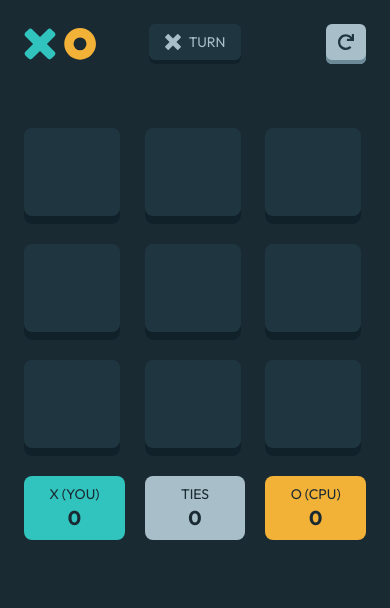
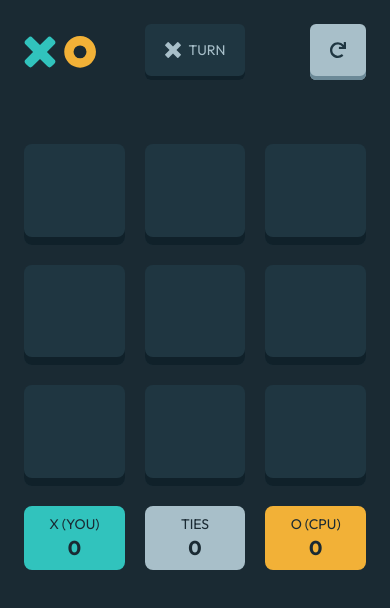
Before and after one commit to m4rk00s/tic-tac-toe, a React (Vite) app: page /game in a window 390 px wide. Shown: the top 608 px of the page. Built offline with nearby package versions, Linux system fonts and the light colour scheme.

Commit message:
update ui responsiveness

```diff
--- a/src/App.tsx
+++ b/src/App.tsx
@@ -8,7 +8,8 @@ export default function App(): JSX.Element {
   const [playerMark, setPlayerMark] = useState("X");
 
   return (
-    <div className="h-full bg-dark-navy flex flex-col items-center justify-center gap-8 px-6">
+    <div className="h-full bg-dark-navy flex items-center justify-center">
+      <div className="max-w-md flex-1 flex flex-col gap-8 px-6 items-center justify-center">
         <div className="flex gap-2">
           <IconLetterX className="h-8 w-8" />
           <IconLetterO className="h-8 w-8" />
@@ -69,5 +70,6 @@ export default function App(): JSX.Element {
           </button>
         </div>
       </div>
+    </div>
   );
 }
--- a/src/components/Result.tsx
+++ b/src/components/Result.tsx
@@ -17,19 +17,19 @@ export default function Result(props: Props): JSX.Element {
       header={
         props.winner !== undefined ? (
           <div className="flex flex-col items-center">
-            <div className="text-silver text-sm uppercase font-bold tracking-wider">
+            <div className="text-silver text-sm md:text-base uppercase font-bold tracking-wider">
               {props.winner === props.user ? "You won!" : "Oh no, you lost..."}
             </div>
 
-            <div className="mt-4 flex items-center justify-center text-2xl gap-2">
+            <div className="mt-4 flex items-center justify-center text-2xl md:text-4xl md:gap-6 gap-2">
               {props.winner === "O" ? (
-                <IconLetterO className="h-8 text-light-yellow" />
+                <IconLetterO className="h-8 md:h-16 text-light-yellow" />
               ) : (
                 <></>
               )}
 
               {props.winner === "X" ? (
-                <IconLetterX className="h-8 text-light-yellow" />
+                <IconLetterX className="h-8 md:h-16 text-light-yellow" />
               ) : (
                 <></>
               )}
--- a/src/routes/Game.tsx
+++ b/src/routes/Game.tsx
@@ -131,13 +131,11 @@ export default function Game(props: Props) {
         <></>
       )}
 
-      <div className="p-6 h-full bg-dark-navy">
-        <div className="flex items-center">
-          <div className="flex-1">
+      <div className="h-full bg-dark-navy flex md:items-center justify-center">
+        <div className="p-6 max-w-lg flex-1">
+          <div className="w-full grid grid-cols-tic-tac-toe gap-5 items-center justify-center">
             <IconLogo className="h-8" />
-          </div>
-          <div className="flex-1 text-center">
-            <div className="inline-block w-auto bg-semi-dark-navy h-10 px-4 uppercase text-silver rounded-md shadow-button-sm shadow-[#10212A]">
+            <div className="inline-block w-auto bg-semi-dark-navy h-14 px-4 uppercase text-silver rounded-md shadow-button-sm shadow-[#10212A]">
               <div className="text-sm flex items-center justify-center gap-2 h-full w-full pb-1">
                 {state.turn === "X" ? (
                   <IconLetterX className="h-4 text-silver" />
@@ -152,12 +150,10 @@ export default function Game(props: Props) {
                 <span>turn</span>
               </div>
             </div>
-          </div>
-          <div className="flex-1">
             <button
               type="button"
               title="restart"
-              className="ml-auto bg-silver h-10 w-10 flex items-center justify-center rounded-md shadow-button-sm shadow-[#6B8997]"
+              className="ml-auto bg-silver h-14 w-14 flex items-center justify-center rounded-md shadow-button-sm shadow-[#6B8997]"
               onClick={() => setVisibilityRestartModal(true)}
             >
               <div className="pb-1">
@@ -165,206 +161,36 @@ export default function Game(props: Props) {
               </div>
             </button>
           </div>
-        </div>
-        <div className="mt-16">
+          <div className="md:mt-5 mt-16">
             <div className="w-full grid grid-cols-tic-tac-toe gap-5">
+              {state.grid.map((cell, index) => {
+                return (
                   <button
+                    key={index}
                     type="button"
-              title="0"
-              disabled={state.grid[0] !== undefined}
-              onClick={(e) => dispatch({ type: "player-move", chosenTile: 0 })}
+                    title={`button ${index + 1}`}
+                    disabled={state.grid[index] !== undefined}
+                    onClick={(e) =>
+                      dispatch({ type: "player-move", chosenTile: index })
+                    }
                   >
-              <div className="w-24 h-24 flex items-center justify-center bg-semi-dark-navy rounded-lg shadow-button shadow-[#10212A]">
+                    <div className="aspect-square w-full flex items-center justify-center bg-semi-dark-navy rounded-lg shadow-button shadow-[#10212A]">
                       <div className="pb-2">
-                  {state.grid[0] === "X" ? (
-                    <IconLetterX className="h-10" />
+                        {state.grid[index] === "X" ? (
+                          <IconLetterX className="md:h-16 h-12" />
                         ) : (
                           <></>
                         )}
-                  {state.grid[0] === "O" ? (
-                    <IconLetterO className="h-10" />
+                        {state.grid[index] === "O" ? (
+                          <IconLetterO className="md:h-16 h-12" />
                         ) : (
                           <></>
                         )}
                       </div>
                     </div>
                   </button>
-
-            <button
-              type="button"
-              title="1"
-              disabled={state.grid[1] !== undefined}
-              onClick={(e) => dispatch({ type: "player-move", chosenTile: 1 })}
-            >
-              <div className="w-24 h-24 flex items-center justify-center bg-semi-dark-navy rounded-lg shadow-button shadow-[#10212A]">
-                <div className="pb-2">
-                  {state.grid[1] === "X" ? (
-                    <IconLetterX className="h-10" />
-                  ) : (
-                    <></>
-                  )}
-                  {state.grid[1] === "O" ? (
-                    <IconLetterO className="h-10" />
-                  ) : (
-                    <></>
-                  )}
-                </div>
-              </div>
-            </button>
-
-            <button
-              type="button"
-              title="2"
-              disabled={state.grid[2] !== undefined}
-              onClick={(e) => dispatch({ type: "player-move", chosenTile: 2 })}
-            >
-              <div className="w-24 h-24 flex items-center justify-center bg-semi-dark-navy rounded-lg shadow-button shadow-[#10212A]">
-                <div className="pb-2">
-                  {state.grid[2] === "X" ? (
-                    <IconLetterX className="h-10" />
-                  ) : (
-                    <></>
-                  )}
-                  {state.grid[2] === "O" ? (
-                    <IconLetterO className="h-10" />
-                  ) : (
-                    <></>
-                  )}
-                </div>
-              </div>
-            </button>
-
-            <button
-              type="button"
-              title="3"
-              disabled={state.grid[3] !== undefined}
-              onClick={(e) => dispatch({ type: "player-move", chosenTile: 3 })}
-            >
-              <div className="w-24 h-24 flex items-center justify-center bg-semi-dark-navy rounded-lg shadow-button shadow-[#10212A]">
-                <div className="pb-2">
-                  {state.grid[3] === "X" ? (
-                    <IconLetterX className="h-10" />
-                  ) : (
-                    <></>
-                  )}
-                  {state.grid[3] === "O" ? (
-                    <IconLetterO className="h-10" />
-                  ) : (
-                    <></>
-                  )}
-                </div>
-              </div>
-            </button>
-
-            <button
-              type="button"
-              title="4"
-              disabled={state.grid[4] !== undefined}
-              onClick={(e) => dispatch({ type: "player-move", chosenTile: 4 })}
-            >
-              <div className="w-24 h-24 flex items-center justify-center bg-semi-dark-navy rounded-lg shadow-button shadow-[#10212A]">
-                <div className="pb-2">
-                  {state.grid[4] === "X" ? (
-                    <IconLetterX className="h-10" />
-                  ) : (
-                    <></>
-                  )}
-                  {state.grid[4] === "O" ? (
-                    <IconLetterO className="h-10" />
-                  ) : (
-                    <></>
-                  )}
-                </div>
-              </div>
-            </button>
-
-            <button
-              type="button"
-              title="5"
-              disabled={state.grid[5] !== undefined}
-              onClick={(e) => dispatch({ type: "player-move", chosenTile: 5 })}
-            >
-              <div className="w-24 h-24 flex items-center justify-center bg-semi-dark-navy rounded-lg shadow-button shadow-[#10212A]">
-                <div className="pb-2">
-                  {state.grid[5] === "X" ? (
-                    <IconLetterX className="h-10" />
-                  ) : (
-                    <></>
-                  )}
-                  {state.grid[5] === "O" ? (
-                    <IconLetterO className="h-10" />
-                  ) : (
-                    <></>
-                  )}
-                </div>
-              </div>
-            </button>
-
-            <button
-              type="button"
-              title="6"
-              disabled={state.grid[6] !== undefined}
-              onClick={(e) => dispatch({ type: "player-move", chosenTile: 6 })}
-            >
-              <div className="w-24 h-24 flex items-center justify-center bg-semi-dark-navy rounded-lg shadow-button shadow-[#10212A]">
-                <div className="pb-2">
-                  {state.grid[6] === "X" ? (
-                    <IconLetterX className="h-10" />
-                  ) : (
-                    <></>
-                  )}
-                  {state.grid[6] === "O" ? (
-                    <IconLetterO className="h-10" />
-                  ) : (
-                    <></>
-                  )}
-                </div>
-              </div>
-            </button>
-
-            <button
-              type="button"
-              title="7"
-              disabled={state.grid[7] !== undefined}
-              onClick={(e) => dispatch({ type: "player-move", chosenTile: 7 })}
-            >
-              <div className="w-24 h-24 flex items-center justify-center bg-semi-dark-navy rounded-lg shadow-button shadow-[#10212A]">
-                <div className="pb-2">
-                  {state.grid[7] === "X" ? (
-                    <IconLetterX className="h-10" />
-                  ) : (
-                    <></>
-                  )}
-                  {state.grid[7] === "O" ? (
-                    <IconLetterO className="h-10" />
-                  ) : (
-                    <></>
-                  )}
-                </div>
-              </div>
-            </button>
-
-            <button
-              type="button"
-              title="8"
-              disabled={state.grid[8] !== undefined}
-              onClick={(e) => dispatch({ type: "player-move", chosenTile: 8 })}
-            >
-              <div className="w-24 h-24 flex items-center justify-center bg-semi-dark-navy rounded-lg shadow-button shadow-[#10212A]">
-                <div className="pb-2">
-                  {state.grid[8] === "X" ? (
-                    <IconLetterX className="h-10" />
-                  ) : (
-                    <></>
-                  )}
-                  {state.grid[8] === "O" ? (
-                    <IconLetterO className="h-10" />
-                  ) : (
-                    <></>
-                  )}
-                </div>
-              </div>
-            </button>
+                );
+              })}
 
               {/* result */}
               <div>
@@ -394,6 +220,7 @@ export default function Game(props: Props) {
             </div>
           </div>
         </div>
+      </div>
     </>
   );
 }
```
Lines whose indentation alone changed are shown as unchanged.
